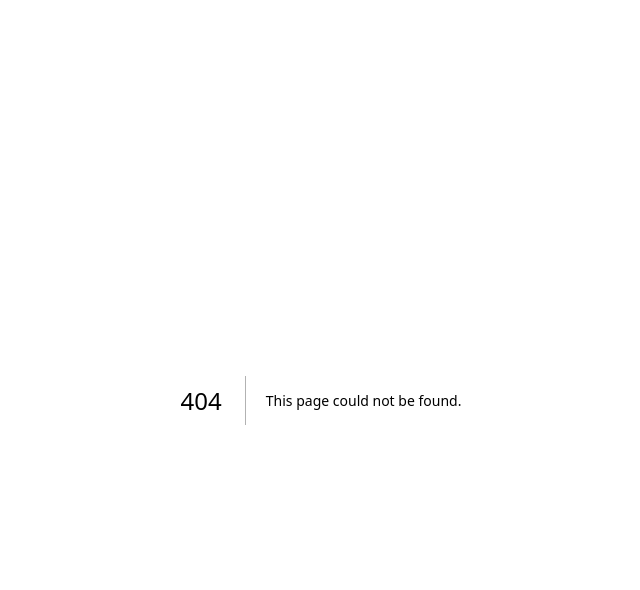
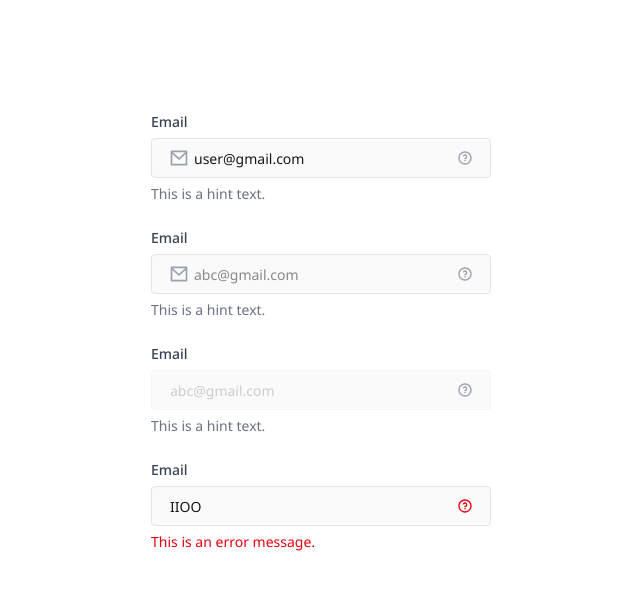
Before and after one commit to jordhan2k/gfe-design-system, a Next.js app: page /text-input-component in a window 1280 px wide. Before the commit this address had no page. Shown: the top 590 px of the page, without its empty margins (319-959 px from the left). Built offline with nearby package versions, Linux system fonts and the light colour scheme.

Commit message:
feat: text input component

```diff
--- a/src/app/(components)/badge-component/page.tsx
+++ b/src/app/(components)/badge-component/page.tsx
@@ -1,10 +1,14 @@
 import { Badge } from "@/components/ui/badge";
+import { Metadata } from "next";
 
 
 const variants = ['neutral', 'danger', 'warning', 'success', 'brand'] as const;
 const sizes = ['sm', 'md', 'lg'] as const;
 
-
+export const metadata: Metadata = {
+  title: "Badge component | GFE - Design System",
+  description: "Generated by create next app",
+};
 
 export default function BadgePage() {
   return (
--- a/src/app/(components)/button-component/page.tsx
+++ b/src/app/(components)/button-component/page.tsx
@@ -1,12 +1,19 @@
 import { Button } from '@/components/ui/button'
 import { RiStarLine } from '@remixicon/react';
 import { Star } from 'lucide-react';
+import { Metadata } from 'next';
 import React from 'react'
 
 const variants = ['primary', 'secondary', 'tertiary', 'link-color', 'link-gray', 'destructive'] as const;
 const sizes = ['sm', 'md', 'lg', 'xl', '2xl'] as const;
 
 const iconState = ["none", "left", "right", "none", "only"] as const;
+
+
+export const metadata: Metadata = {
+  title: "Button component | GFE - Design System",
+  description: "Generated by create next app",
+};
 
 export default function ButtonPage() {
   return (
--- a/src/app/(components)/navbar-component/page.tsx
+++ b/src/app/(components)/navbar-component/page.tsx
@@ -1,5 +1,11 @@
 import { NavBar } from '@/components/navigation/nav-bar'
+import { Metadata } from 'next';
 import React from 'react'
+
+export const metadata: Metadata = {
+  title: "Navbar component | GFE - Design System",
+  description: "Generated by create next app",
+};
 
 export default function NavbarPage() {
   return (
--- /dev/null
+++ b/src/app/(components)/text-input-component/page.tsx
@@ -0,0 +1,63 @@
+import { TextInput } from '@/components/form/text-input'
+import { RiMailLine } from '@remixicon/react'
+import { Metadata } from 'next';
+import React from 'react'
+
+export const metadata: Metadata = {
+  title: "Text input component",
+  description: "Generated by create next app",
+};
+
+export default function TextInputPage() {
+  return (
+    <div className='max-w-[340px] mx-auto pt-[112px] flex flex-col gap-6'>
+      <TextInput
+        label='Email'
+        name='email'
+        type='email'
+        value={"user@gmail.com"}
+        placeholder='abc@gmail.com'
+        hintText='This is a hint text.'
+        helpIcon
+        leadingIcon={<RiMailLine />}
+      />
+      <TextInput
+        label='Email'
+        name='email-0'
+        placeholder='abc@gmail.com'
+        hintText='This is a hint text.'
+        // error={'This is an error message.'}
+        helpIcon
+        leadingIcon={<RiMailLine />}
+      />
+      <TextInput
+        label='Email'
+        name='email-1'
+        placeholder='abc@gmail.com'
+        hintText='This is a hint text.'
+        helpIcon
+        disabled
+      />
+      <TextInput
+        label='Email'
+        name='email-1'
+        value={"IIOO"}
+        placeholder='abc@gmail.com'
+        // hintText='This is a hint text.'
+        helpIcon
+        error='This is an error message.'
+      />
+      {/* <TextInput
+        label='Password'
+        name='password'
+        type='password'
+        // placeholder=''
+        error={<>
+          Password must be at least 8 characters long, contain at least one uppercase letter, one lowercase letter, one number, and one special character.
+        </>}
+      // helpIcon
+      // error='This is an error message.'
+      /> */}
+    </div>
+  )
+}
--- a/src/app/layout.tsx
+++ b/src/app/layout.tsx
@@ -6,7 +6,10 @@ import { notoSans } from "@/config";
 
 
 export const metadata: Metadata = {
-  title: "Create Next App",
+  title: {
+    template: "%s | GFE - Design System",
+    default: "GFE - Design System",
+  },
   description: "Generated by create next app",
 };
 
--- a/src/app/page.tsx
+++ b/src/app/page.tsx
@@ -6,6 +6,7 @@ export default function Home() {
       <Link href={'/badge-component'}>Badge</Link>
       <Link href={'/button-component'}>Button</Link>
       <Link href={'/navbar-component'}>Nav bar</Link>
+      <Link href={'/text-input-component'}>Text input</Link>
     </div>
   );
 }
--- /dev/null
+++ b/src/components/form/text-input.tsx
@@ -0,0 +1,82 @@
+'use client'
+
+import { cn } from '@/lib/utils';
+import { RiEyeCloseLine, RiEyeLine, RiQuestionLine } from '@remixicon/react';
+import clsx from 'clsx';
+import React from 'react'
+import { Button } from '../ui/button';
+
+function TextInput({
+  name,
+  placeholder,
+  label,
+  type = 'text',
+  hintText,
+  leadingIcon,
+  helpIcon,
+  className,
+  error,
+  disabled,
+  ...props
+}: React.ComponentProps<'input'>
+  & {
+    label?: string;
+    hintText?: string | React.ReactNode;
+    leadingIcon?: React.ReactNode;
+    helpIcon?: boolean;
+    error?: string | React.ReactNode;
+  }) {
+  const [localType, setLocalType] = React.useState(type);
+
+  return (
+    <div className='w-full flex flex-col gap-1.5'>
+      {label ? <label className='w-full text-sm font-medium text-gray-700' htmlFor={name}>{label}</label> : null}
+      <div className={clsx('w-full flex relative items-center', {
+        '[&_svg]:text-red-600': error
+      })}>
+        <div className={`absolute left-4.5 flex text-gray-400 [&_svg:not([class*=size-])]:size-5 pointer-events-none`}>
+          {leadingIcon}
+        </div>
+        <input
+          type={localType}
+          aria-describedby={`${name}-hint`}
+          id={name}
+          name={name}
+          disabled={disabled}
+          className={cn(
+            `h-10 border text-sm leading-5  font-normal bg-neutral-50
+            border-neutral-200 rounded-[0.25rem]
+            w-full px-4.5 text-neutral-900 focus:ring-offset-0
+            focus:ring-4 focus:ring-indigo-700/12
+            focus:border-indigo-700 focus:outline-none`,
+            clsx({
+              'pl-10.5': leadingIcon,
+              'pr-9.5': helpIcon || type === 'password',
+              'focus:ring-red-600/12  focus:border-red-600': error,
+              'text-neutral-400 border-neutral-100': disabled
+            })
+            , className
+          )}
+          placeholder={placeholder}
+          {...props}
+        />
+        {(type === 'password') ?
+          <Button onClick={() => setLocalType(localType === 'password' ? 'text' : 'password')} variant={'link-gray'} className='z-1 absolute right-4.5 flex items-center text-gray-400 [&_svg]:size-4!'>
+            {localType === 'password' ? <RiEyeCloseLine /> : <RiEyeLine />}
+          </Button>
+          : (helpIcon ? <div className={`absolute text-gray-400 right-4.5 [&_svg:not([class*=size-])]:size-4`}>
+            <RiQuestionLine />
+          </div> : null)}
+      </div>
+      {
+        (hintText || error) ? <div id={`${name}-hint`} className={clsx('text-sm text-gray-500', {
+          'text-red-600': error
+        })}>
+          {error ?? hintText}
+        </div> : null
+      }
+    </div >
+  )
+}
+
+export { TextInput }
```
